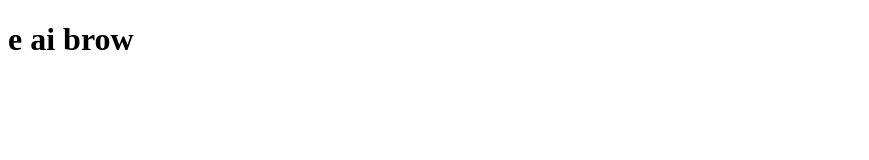
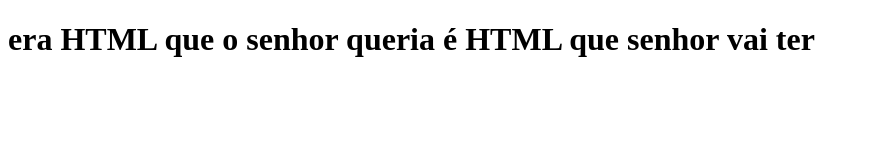
Before and after one commit to kcaiquy/kcaiquy.github.io, a plain HTML site: page index.html in a window 1280 px wide. Shown: the whole page, without its empty margins (0-869 px from the left). Drawn offline with Linux system fonts and the light colour scheme.

Commit message:
Update index.html

```diff
--- a/index.html
+++ b/index.html
@@ -6,7 +6,7 @@
 </head>
 <body>
 <div>
-<h1> e ai brow</h1>
+<h1> era HTML que o senhor queria é HTML que senhor vai ter </h1>
 </div>
 </body>
 </html>
```
